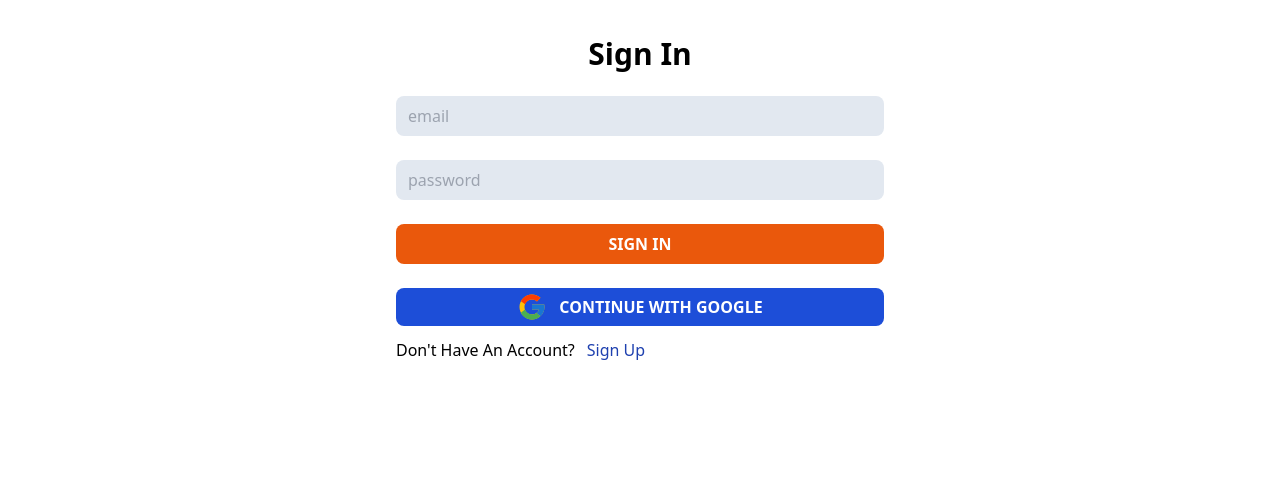
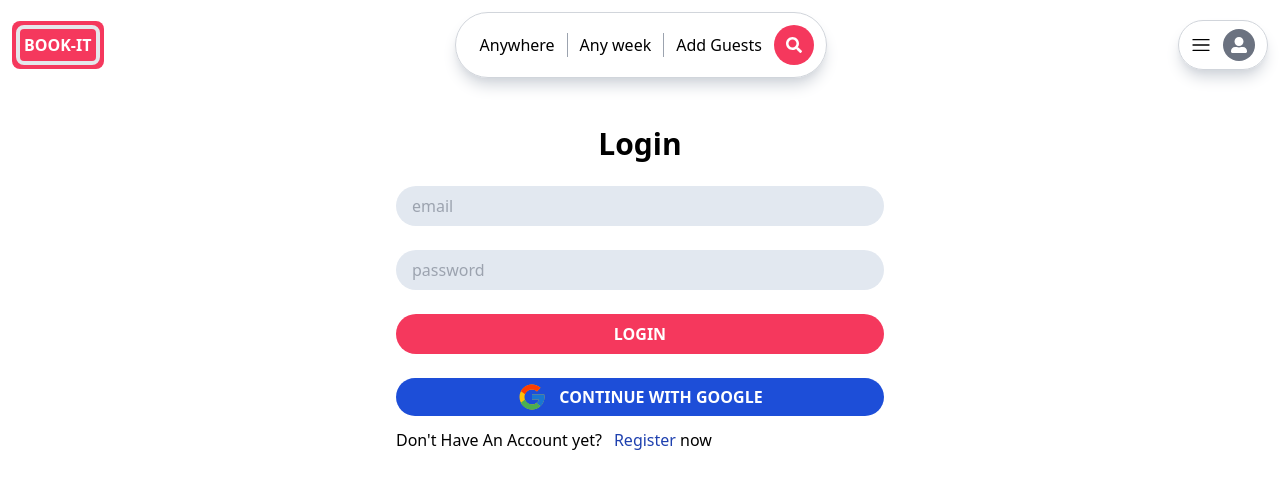
Before and after one commit to ochosteve08/Book-It, a React (Vite) app in the folder client/: page /signin in a window 1280 px wide. Shown: the top 488 px of the page. Built offline with nearby package versions, Linux system fonts and the light colour scheme.

Commit message:
complete login UI page

```diff
--- a/client/src/App.jsx
+++ b/client/src/App.jsx
@@ -10,7 +10,7 @@ import Layout from "./Components/Layout";
 function App() {
   return (
     <Routes>
-      <Route path="/" element={<Layout />} />
+      <Route path="/" element={<Layout />}>
         <Route index element={<Home />} />
         <Route path="about" element={<About />} />
         <Route path="/profile" element={<PrivateRoute />}>
@@ -18,6 +18,7 @@ function App() {
         </Route>
         <Route path="signin" element={<SignIn />} />
         <Route path="signup" element={<SignUp />} />
+      </Route>
     </Routes>
   );
 }
--- a/client/src/Components/Header.jsx
+++ b/client/src/Components/Header.jsx
@@ -6,7 +6,7 @@ import { FaUserAlt } from "react-icons/fa";
 
 const Header = () => {
   return (
-    <nav className="">
+    <nav className="sticky top-0 z-50 bg-white">
       <div className="flex p-3 justify-between items-center">
         <Link to={"/"}>
           <div className="bg-primary p-1 rounded-lg">
--- a/client/src/Components/Layout.jsx
+++ b/client/src/Components/Layout.jsx
@@ -1,10 +1,10 @@
 import { Outlet } from "react-router-dom";
-
+import Header from './Header'
 
 const Layout = () => {
   return (
     <>
-
+      <Header />
       <Outlet />
     </>
   );
--- a/client/src/Components/Oauth.jsx
+++ b/client/src/Components/Oauth.jsx
@@ -40,7 +40,7 @@ const Oauth = () => {
   return (
     <button
       type="button"
-      className=" bg-blue-700 px-2 py-1 uppercase text-white rounded-lg font-semibold disabled:opacity-70 hover:opacity-90 flex justify-center items-center gap-3"
+      className=" bg-blue-700 px-2 py-1 uppercase text-white rounded-full font-semibold disabled:opacity-70 hover:opacity-90 flex justify-center items-center gap-3"
       onClick={googleClick}
     >
       <FcGoogle className="text-3xl " /> Continue with Google
--- a/client/src/pages/Home.jsx
+++ b/client/src/pages/Home.jsx
@@ -1,9 +1,9 @@
-import Header from "../Components/Header";
+
 
 const Home = () => {
   return (
     <>
-      <Header />
+
       <div className="px-12 py-12 max-w-2xl mx-auto text-justify">
         <h1 className="text-3xl font-bold  mb-4 text-slate-800 mx-auto">
           Welcome to my Auth App!
--- a/client/src/pages/SignIn.jsx
+++ b/client/src/pages/SignIn.jsx
@@ -1,5 +1,5 @@
 import { Link, useNavigate } from "react-router-dom";
-import { useState } from "react";
+import { useState, useEffect } from "react";
 import {
   signInFailure,
   signInStart,
@@ -22,10 +22,12 @@ const SignIn = () => {
   const error = useSelector(showError);
   const errorMsg = useSelector(showErrorMessage);
   const success = useSelector(showSuccess);
+  const [showMessage, setShowMessage] = useState(false);
 
   const handleChange = (event) => {
     setFormData({ ...formData, [event.target.id]: event.target.value });
   };
+  console.log(errorMsg)
 
   const handleSubmit = async (event) => {
     event.preventDefault();
@@ -56,7 +58,6 @@ const SignIn = () => {
         dispatch(signInSuccess(data));
         navigate("/profile");
         setFormData({});
-
       }
     } catch (error) {
       if (error.message === "Failed to fetch") {
@@ -71,46 +72,60 @@ const SignIn = () => {
     }
   };
 
+  useEffect(() => {
+    if (error || success) {
+      setShowMessage(true);
+      const timer = setTimeout(() => {
+        setShowMessage(false);
+      }, 10000);
+
+
+      return () => clearTimeout(timer);
+    }
+  }, [error, success]);
+
   return (
     <div className="p-3 max-w-lg mx-auto">
-      <h1 className="text-3xl text-center font-bold my-6">Sign In</h1>
+      <h1 className="text-3xl text-center font-bold my-6">Login</h1>
       <form className="flex flex-col space-y-6" onSubmit={handleSubmit}>
         <input
           type="email"
           id="email"
           placeholder="email"
-          className="bg-slate-200  rounded-lg py-2 px-3 outline-blue-200 hover:outline-blue-500"
+          className="bg-slate-200  rounded-full py-2 px-4 outline-primary/30 hover:outline-primary/50"
           onChange={handleChange}
+          required
         />
         <input
           type="password"
           id="password"
           placeholder="password"
-          className="bg-slate-200  rounded-lg py-2 px-3 outline-blue-200 hover:outline-blue-500"
+          className="bg-slate-200  rounded-full py-2 px-4 outline-primary hover:outline-primary/50"
           onChange={handleChange}
+          required
         />
         <button
           disabled={loading}
-          className="bg-orange-600 p-2 uppercase text-white rounded-lg font-semibold disabled:opacity-70"
+          className="bg-primary p-2 uppercase text-white rounded-full font-semibold disabled:opacity-70"
         >
-          {loading ? "Signing In...." : "Sign In"}
+          {loading ? "Logging...." : "Login"}
         </button>
         <Oauth />
       </form>
       <div className="flex space-x-3 my-3">
-        <p>Don&#39;t Have An Account?</p>
+        <p>Don&#39;t Have An Account yet?</p>
         <Link to={"/signup"}>
-          <span className="text-blue-800">Sign Up</span>
+          <span className="text-blue-800">Register</span> now
         </Link>
       </div>
       <div>
-        {error ? (
+        {showMessage && error ? (
           <div className={`p-3 ${errorMsg ? "bg-red-200" : ""}`}>
             {errorMsg}
           </div>
         ) : null}
 
-        {success ? (
+        {showMessage && success ? (
           <div className={`p-3 bg-green-200`}>SignIn Successful</div>
         ) : null}
       </div>
```
Lines whose indentation alone changed are shown as unchanged.
